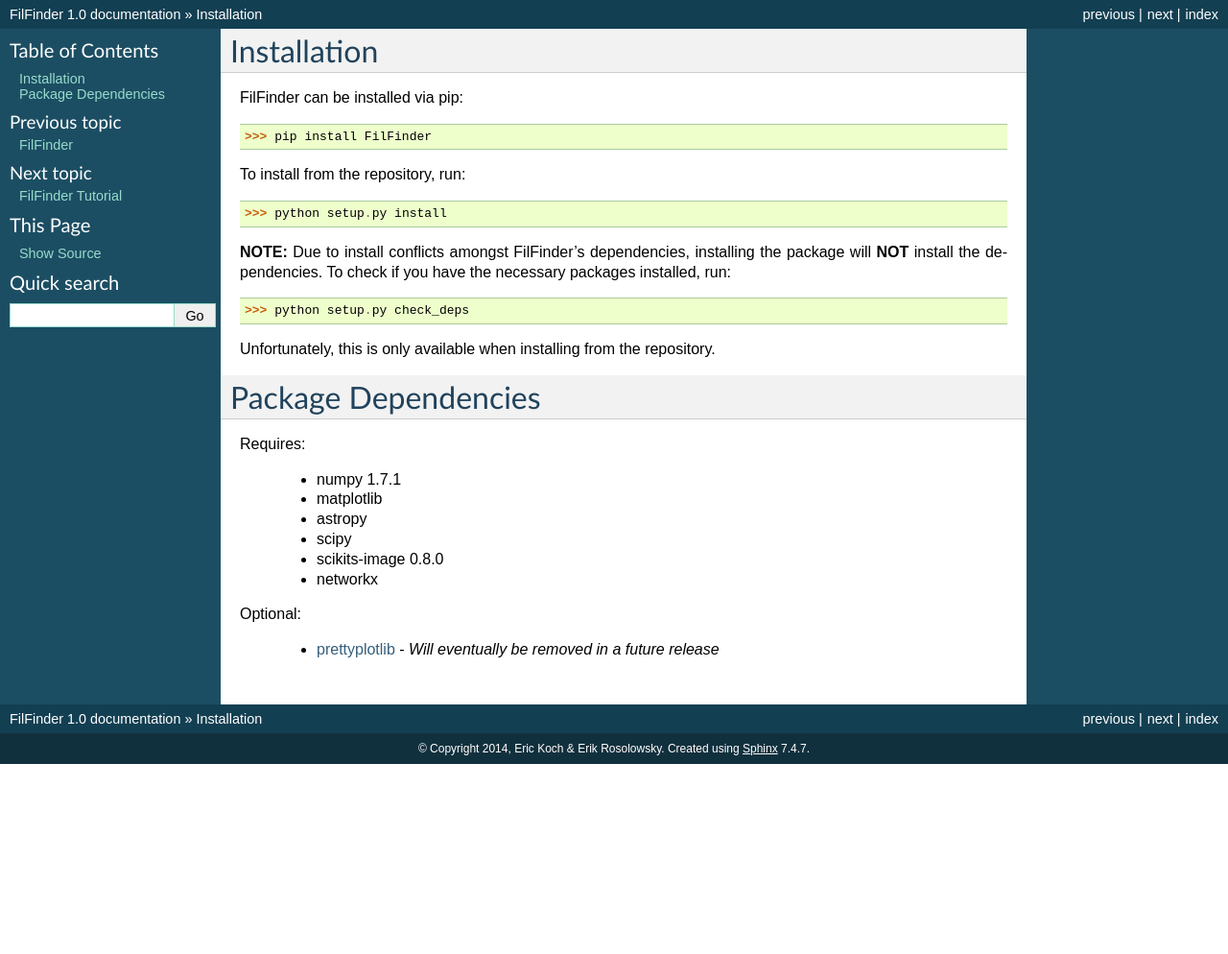
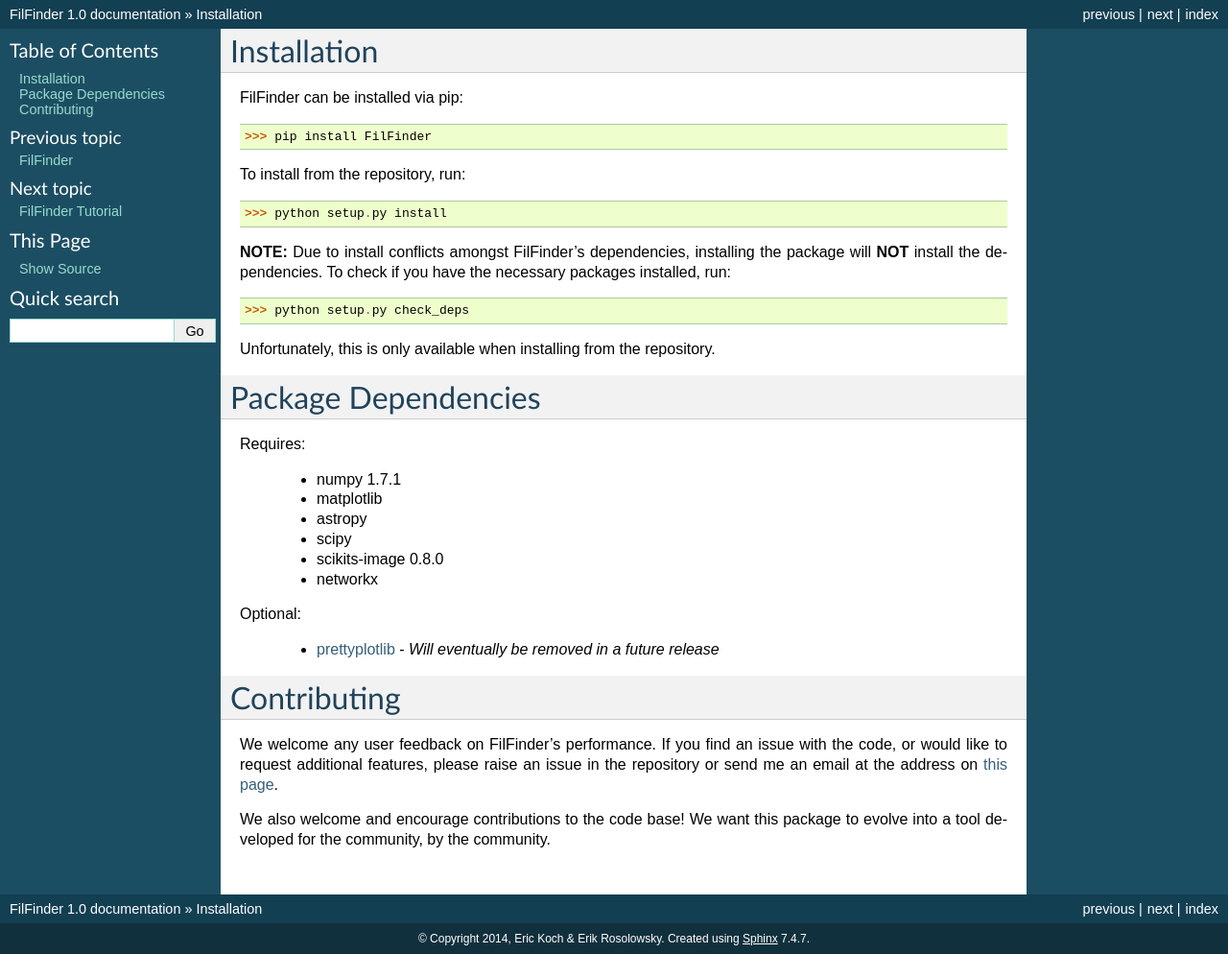
Before and after one commit to e-koch/FilFinder, a Sphinx documentation site: the page built from docs/install.rst, in a window 1280 px wide. Shown: the whole page at 96% size. Built offline with Sphinx 7.4.7, drawn with Linux system fonts in a browser that asks for light colours; before the commit the page ends 900 px from its top, so only the background shows below that.

Commit message:
Add contributing statement to the install page too

```diff
--- a/docs/install.rst
+++ b/docs/install.rst
@@ -31,3 +31,10 @@
 Optional:
 
  *  `prettyplotlib <https://github.com/olgabot/prettyplotlib>`_ - *Will eventually be removed in a future release*
+
+Contributing
+------------
+
+We welcome any user feedback on FilFinder's performance. If you find an issue with the code, or would like to request additional features, please raise an issue in the repository or send me an email at the address on `this page <https://github.com/e-koch>`_.
+
+We also welcome and encourage contributions to the code base! We want this package to evolve into a tool developed for the community, by the community.
```
